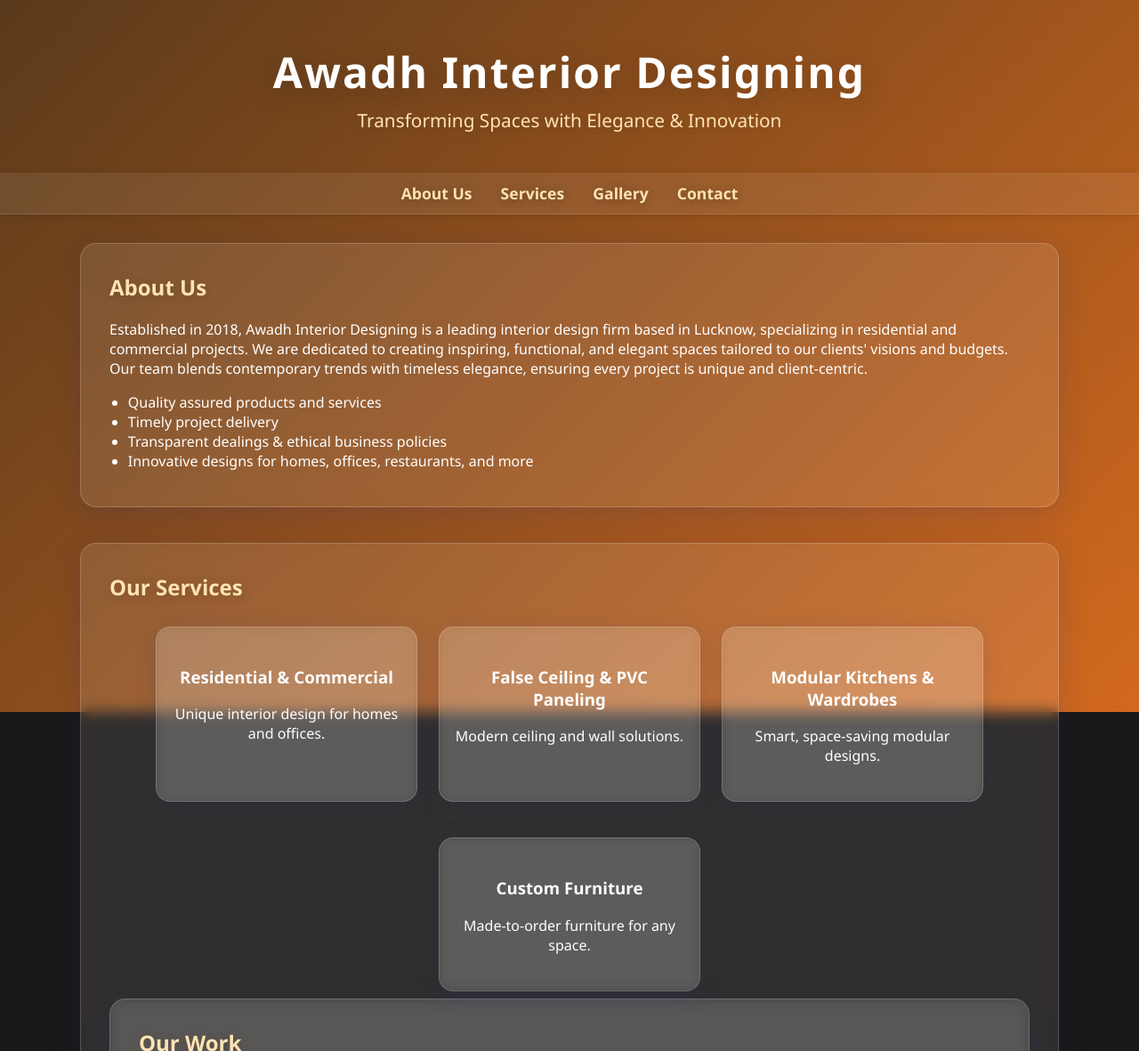
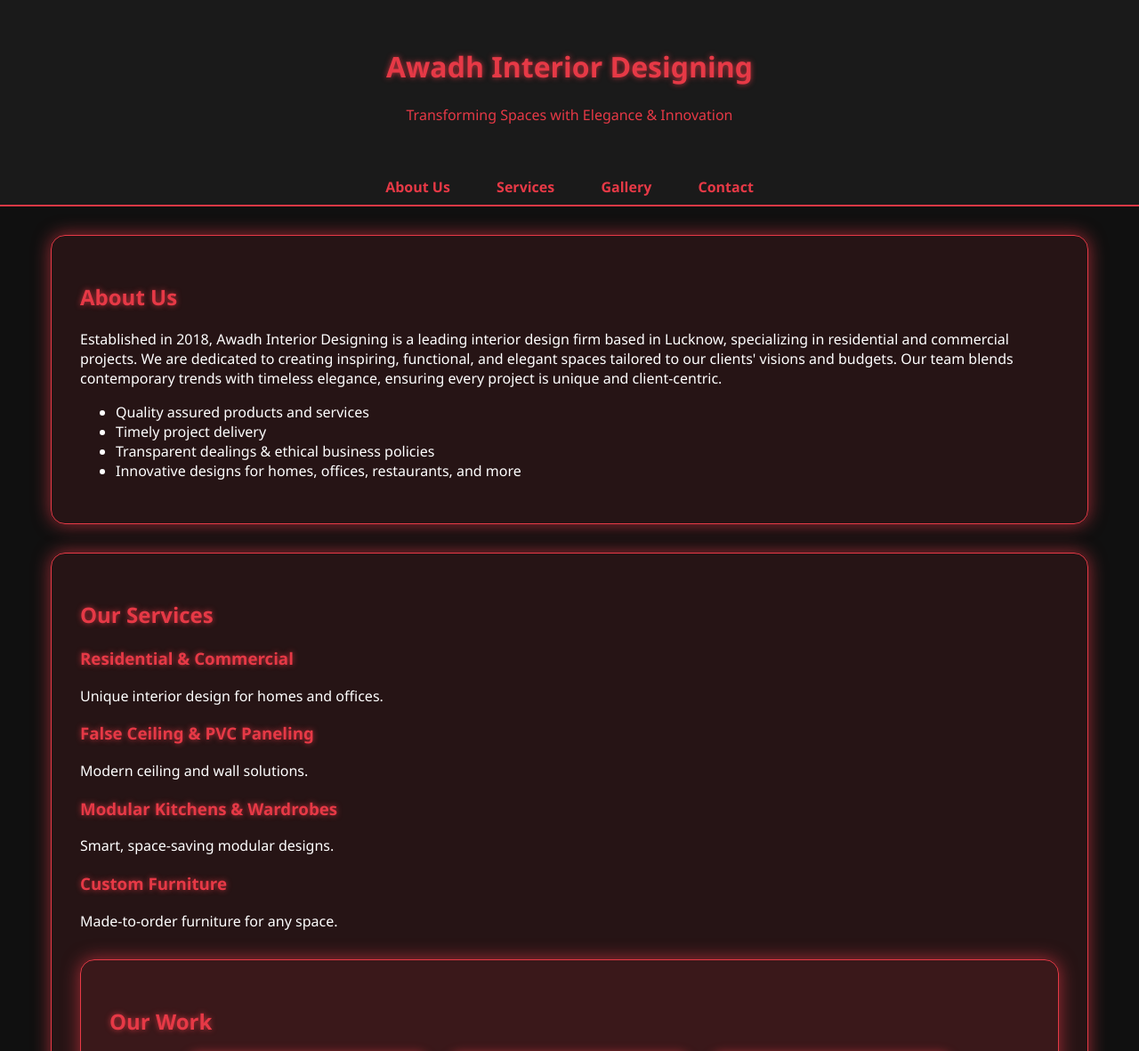
Before and after one commit to suaibansari9211/Awadhinteriordesigning, a PHP site: page / in a window 1280 px wide. Shown: the top 1181 px of the page at 89% size. Run offline with PHP 8.4, Linux system fonts and the light colour scheme.

Commit message:
Update style.css

```diff
--- a/style.css
+++ b/style.css
@@ -1,155 +1,75 @@
+/* Body and background */
 body {
     font-family: 'Segoe UI', Arial, sans-serif;
     margin: 0;
-    background: #1a1817;
-    color: #fff;
+    background-color: #101010; /* deep black */
+    color: #e63946; /* vibrant red */
     overflow-x: hidden;
-    position: relative;
-    min-height: 100vh;
 }
 
-.parallax-bg {
-    position: fixed;
-    top: 0; left: 0; width: 100vw; height: 100vh;
-    background: linear-gradient(135deg, #5a3a1b 0%, #d2691e 100%);
-    background-size: cover;
-    z-index: -2;
-    will-change: transform;
+/* Header */
+header {
+    background-color: #1a1a1a; /* dark black */
+    color: #e63946;
+    padding: 2rem 1rem;
+    text-align: center;
+    box-shadow: 0 2px 8px #e63946aa;
 }
 
-header {
+/* Navigation */
+nav {
+    background-color: #1a1a1a;
     text-align: center;
-    padding: 3rem 1rem 1.5rem 1rem;
-    background: transparent;
-}
-
-header h1 {
-    font-size: 3rem;
-    letter-spacing: 2px;
-    margin: 0;
-    text-shadow: 0 6px 32px rgba(0,0,0,0.25);
-}
-
-header p {
-    font-size: 1.3rem;
-    margin-top: 0.5rem;
-    color: #ffe3b3;
-    text-shadow: 0 2px 16px rgba(0,0,0,0.20);
-}
-
-nav {
-    display: flex;
-    justify-content: center;
-    gap: 2rem;
-    background: rgba(255,255,255,0.08);
-    backdrop-filter: blur(6px);
     padding: 0.7rem 0;
-    box-shadow: 0 2px 10px rgba(0,0,0,0.10);
-    border-bottom: 1px solid rgba(255,255,255,0.12);
-    position: sticky;
-    top: 0;
-    z-index: 10;
+    box-shadow: inset 0 -2px 0 #e63946;
 }
 
 nav a {
-    color: #ffe3b3;
+    color: #e63946;
     text-decoration: none;
-    font-weight: bold;
-    font-size: 1.1rem;
-    transition: color 0.2s, text-shadow 0.2s;
-    text-shadow: 0 1px 8px #5a3a1b88;
+    margin: 0 1.5rem;
+    font-weight: 600;
+    transition: color 0.3s ease;
 }
 
 nav a:hover {
-    color: #fff;
-    text-shadow: 0 2px 16px #d2691e;
+    color: #f94144; /* brighter red on hover */
 }
 
-main {
+/* Glass sections with red tint */
+.glass-section {
+    background: rgba(230, 57, 70, 0.1); /* translucent red */
+    border: 1px solid #e63946;
+    border-radius: 16px;
+    padding: 2rem;
+    margin: 2rem auto;
     max-width: 1100px;
-    margin: 2rem auto;
-    padding: 0 1rem;
+    box-shadow: 0 0 20px #e63946aa;
+    color: #fff;
 }
 
-.glass-section {
-    background: rgba(255,255,255,0.10);
-    box-shadow: 0 8px 32px 0 rgba(31,38,135,0.18);
-    border-radius: 18px;
-    padding: 2rem 2rem 1.5rem 2rem;
-    margin-bottom: 2.5rem;
-    backdrop-filter: blur(8px);
-    border: 1px solid rgba(255,255,255,0.18);
-    transition: box-shadow 0.3s;
+/* Headings */
+h1, h2, h3 {
+    color: #e63946;
+    text-shadow: 0 0 6px #e63946cc;
 }
 
-.glass-section:hover {
-    box-shadow: 0 16px 48px 0 rgba(31,38,135,0.25);
-}
-
-h2 {
-    color: #ffe3b3;
-    margin-top: 0;
-    text-shadow: 0 2px 12px #5a3a1b55;
-}
-
-ul {
-    padding-left: 1.3rem;
-}
-
-.card-row {
+/* Gallery styling */
+.gallery-3d {
     display: flex;
     flex-wrap: wrap;
     gap: 1.5rem;
     justify-content: center;
 }
 
-.service-card {
-    min-width: 220px;
-    max-width: 260px;
-    flex: 1 1 220px;
-    margin: 0.5rem 0;
-    padding: 1.5rem 1rem;
-    border-radius: 16px;
-    text-align: center;
-    background: none;
-    box-shadow: none;
-    perspective: 800px;
-    transition: transform 0.2s;
-}
-
-.glass-card {
-    background: rgba(255,255,255,0.13);
-    box-shadow: 0 4px 24px 0 rgba(31,38,135,0.15);
-    border: 1px solid rgba(255,255,255,0.18);
-    backdrop-filter: blur(6px);
-    transition: transform 0.3s, box-shadow 0.3s;
-    cursor: pointer;
-}
-
-.glass-card:hover {
-    transform: rotateY(8deg) scale(1.04);
-    box-shadow: 0 8px 36px 0 #d2691e55;
-}
-
-.gallery-3d {
-    display: flex;
-    flex-wrap: wrap;
-    gap: 2rem;
-    justify-content: center;
-    align-items: center;
-    margin-top: 1.5rem;
-}
-
 .gallery-card {
     width: 270px;
     height: 180px;
     overflow: hidden;
-    border-radius: 14px;
-    display: flex;
-    align-items: center;
-    justify-content: center;
-    perspective: 1000px;
-    transition: transform 0.3s;
+    border-radius: 12px;
+    cursor: pointer;
+    box-shadow: 0 0 12px #e63946bb;
+    transition: transform 0.3s ease;
 }
 
 .gallery-card img {
@@ -157,52 +77,46 @@ ul {
     height: 100%;
     object-fit: cover;
     border-radius: 12px;
-    box-shadow: 0 2px 16px #5a3a1b44;
-    transition: transform 0.3s;
+    transition: transform 0.3s ease;
 }
 
 .gallery-card:hover {
-    transform: rotateY(-10deg) scale(1.06);
-    box-shadow: 0 12px 40px #d2691e55;
+    transform: scale(1.05);
+    box-shadow: 0 0 24px #f94144cc;
 }
 
 .gallery-card:hover img {
-    transform: scale(1.08) rotateZ(2deg);
+    transform: scale(1.1);
 }
 
+/* Footer */
 footer {
-    background: rgba(90,58,27,0.95);
-    color: #ffe3b3;
+    background-color: #1a1a1a;
+    color: #e63946;
     text-align: center;
     padding: 1rem 0;
-    font-size: 1rem;
-    border-top-left-radius: 12px;
-    border-top-right-radius: 12px;
-    margin-top: 2rem;
-    box-shadow: 0 -2px 24px #1a1817;
+    box-shadow: inset 0 2px 0 #e63946;
 }
 
-a {
-    color: #ffd9a0;
-    transition: color 0.2s;
+/* Lightbox overlay */
+#lightbox-overlay {
+    position: fixed;
+    top: 0;
+    left: 0;
+    width: 100vw;
+    height: 100vh;
+    background: rgba(16, 16, 16, 0.95);
+    display: none;
+    justify-content: center;
+    align-items: center;
+    z-index: 9999;
 }
 
-a:hover {
-    color: #fff;
-    text-shadow: 0 2px 16px #d2691e;
+#lightbox-overlay img {
+    max-width: 90vw;
+    max-height: 90vh;
+    border: 4px solid #e63946;
+    border-radius: 12px;
+    box-shadow: 0 0 30px #e63946cc;
+    cursor: zoom-out;
 }
-
-@media (max-width: 900px) {
-    .card-row, .gallery-3d {
-        flex-direction: column;
-        align-items: center;
-    }
-    .glass-section {
-        padding: 1.2rem;
-    }
-    .gallery-card {
-        width: 95vw;
-        max-width: 350px;
-        height: 180px;
-    }
-}
```
